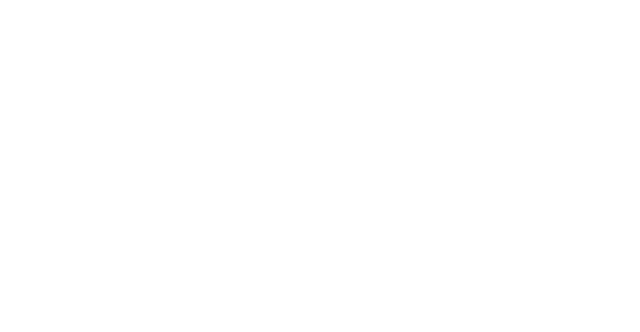
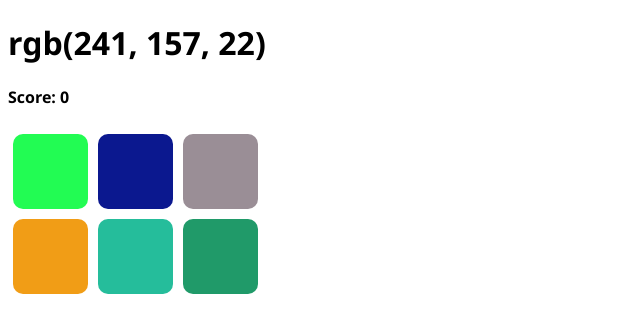
Before and after one commit to abhishek2316/Guess_the_Color, a plain HTML site: page index.html in a window 1280 px wide. Shown: the whole page, without its empty margins (0-640 px from the left). Drawn offline with Linux system fonts and the light colour scheme.

Commit message:
Add Changes in index.html

```diff
--- a/index.html
+++ b/index.html
@@ -3,9 +3,36 @@
 <head>
     <meta charset="UTF-8">
     <meta name="viewport" content="width=device-width, initial-scale=1.0">
-    <title>Document</title>
+    <title>Guess the Color</title>
+    <style>
+        body {
+            font-family: 'Segoe UI', Tahoma, Geneva, Verdana, sans-serif;
+        }
+        #options-container {
+            display: grid;
+            grid-template-columns: repeat(3, 0fr);
+        }
+        #options-container > div{
+            height: 75px;
+            width: 75px;
+            margin: 5px;
+            border-radius: 10px;
+            cursor: pointer;
+        }
+        #options-container > div:hover {
+            scale: 1.2;
+            transition: 0.4s all;
+        }
+    </style>
 </head>
 <body>
-
+    <div>
+        <h1 id="color-code"></h1>
+    </div>
+    <div>
+        <h4>Score: <span id="score"></span></h4>
+    </div>
+    <div id="options-container"></div>
+    <script src="script.js"></script>
 </body>
 </html>
```
